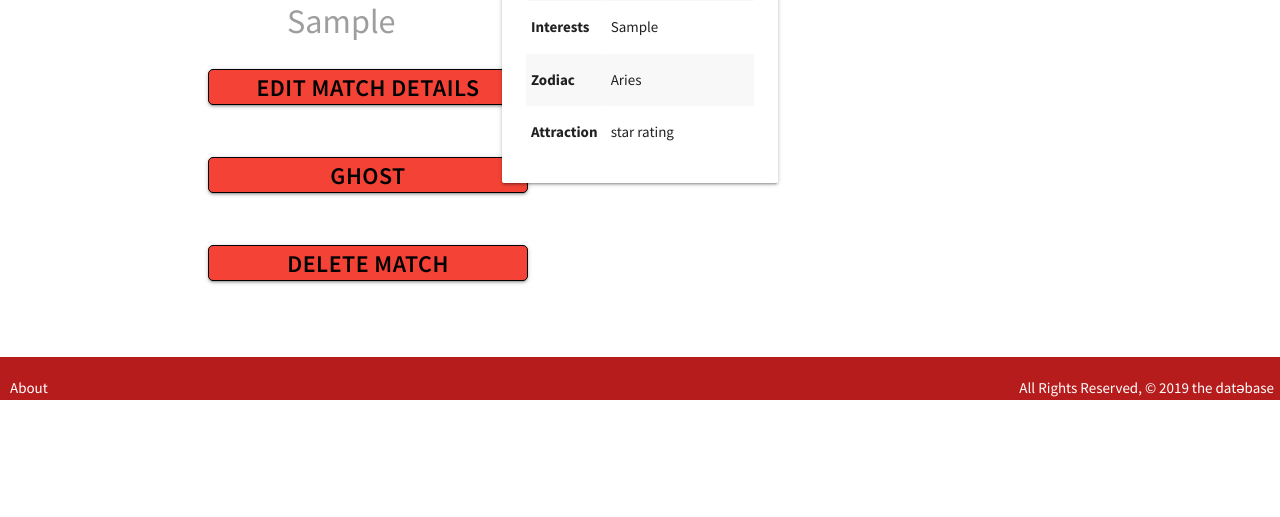
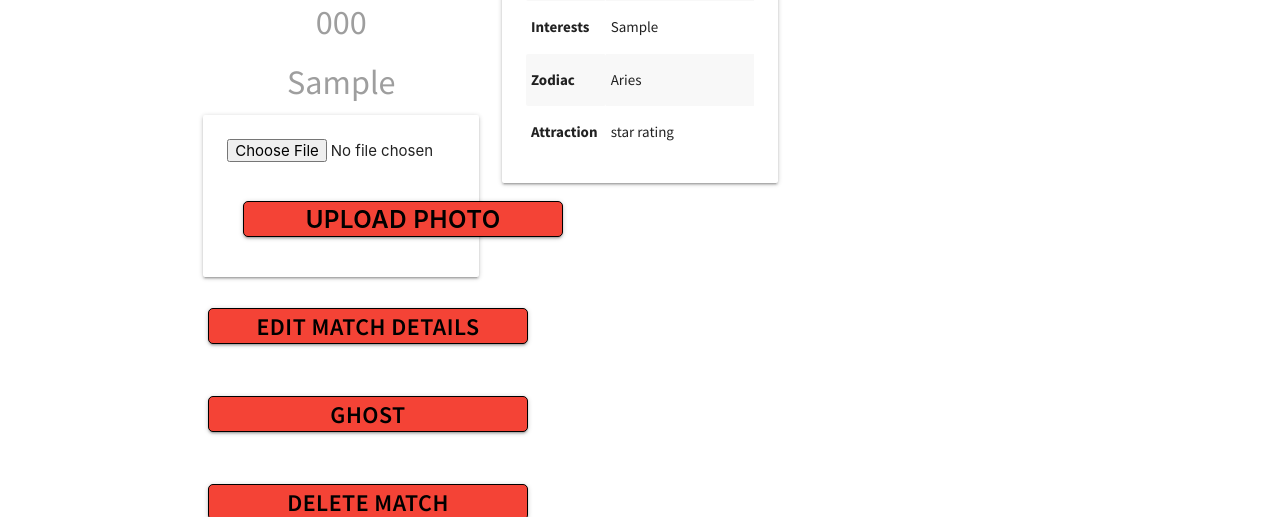
Before and after one commit to daparducci/datebase, a Django app: page /matches/1/ in a window 1280 px wide. Shown: the part 505-1022 px from the top of the page. Before the commit the page ends 905 px from the top, so only its background shows below. Run offline with Django 3.2, Linux system fonts and the light colour scheme; tables that the repository leaves empty hold one stand-in row (values such as "Sample post").

Commit message:
photo upload on details

```diff
--- a/main_app/admin.py
+++ b/main_app/admin.py
@@ -1,5 +1,7 @@
 from django.contrib import admin
-from .models import Match, Rdv
+from .models import Match, Rdv, Match_photo, User_photo
 # Register your models here.
 admin.site.register(Match)
 admin.site.register(Rdv)
+admin.site.register(Match_photo)
+admin.site.register(User_photo)
--- a/main_app/models.py
+++ b/main_app/models.py
@@ -43,6 +43,9 @@ class Match(models.Model):
     see_again = models.BooleanField(null = True)
     ghost = models.BooleanField(null = True)
 
+    def get_absolute_url(self):
+        return reverse('match_detail', kwargs={'pk': self.id})
+
     def __str__(self):
         return self.name
 
--- a/main_app/templates/main_app/match_detail.html
+++ b/main_app/templates/main_app/match_detail.html
@@ -4,13 +4,23 @@
 <div class="row">
     <div class="col s12 m12 l4">
         <div class="card-image center-align">
-            <i class="material-icons" style="font-size: 12rem" >account_circle</i>
+        {% for photo in match.match_photo_set.all %}
+        <img class="responsive-img card-panel" src="{{photo.url}}">
+        {% empty %}
+        <i class="material-icons" style="font-size: 12rem" >account_circle</i>
+        {% endfor %}
         </div>
         <div class="card-content center-align">
             <h2 class="red-text">{{ match.name }}</h2>
             <h4 class="grey-text">{{ match.phone }}</h4>
             <h4 class="grey-text darken-4">{{ match.meet }}</h4>
         </div>
+        <form action="{% url 'add_match_photo' match.id %}" enctype="multipart/form-data" method="POST" class="card-panel">
+            {% csrf_token %}
+            <input type="file" name="photo-file">
+            <br><br>
+            <input type="submit" class="btn red" value="Upload Photo">
+        </form>
         <div class="row center-align">
             <a class="btn red text-white" href="">Edit Match Details</a>
         </div>
--- a/main_app/urls.py
+++ b/main_app/urls.py
@@ -17,4 +17,5 @@ urlpatterns = [
     path('rdvs/', views.RdvList.as_view(), name='rdvs_index'),
     path('rdvs/create', views.RdvCreate.as_view(), name="rdvs_create"),
     path('rdvs/<int:pk>', views.RdvDetail.as_view(), name="rdv_detail"),
+    path('matches/<int:match_id>/add_match_photo/', views.add_match_photo, name="add_match_photo"),
 ]
--- a/main_app/views.py
+++ b/main_app/views.py
@@ -1,5 +1,5 @@
 from django.shortcuts import render, redirect
-from .models import Match, Rdv
+from .models import Match, Rdv, Match_photo, User_photo
 from django.views.generic.edit import CreateView, DeleteView
 from django.views.generic import ListView, DetailView
 from django.contrib.auth.models import User
@@ -9,6 +9,9 @@ from django.contrib.auth.decorators import login_required
 from django.contrib.auth.mixins import LoginRequiredMixin
 import uuid
 import boto3
+
+S3_BASE_URL = 'https://s3-us-west-1.amazonaws.com/'
+BUCKET = 'datebase'
 
 # Create your views here.
 def signup(request):
@@ -24,6 +27,23 @@ def signup(request):
   form = UserCreationForm()
   context = {'form': form, 'error_message': error_message}
   return render(request, 'registration/signup.html', context)
+
+def add_match_photo(request, match_id):
+  print(match_id)
+  photo_file = request.FILES.get('photo-file', None)
+  if photo_file:
+    session = boto3.Session(profile_name="datebase")
+    s3 = session.client('s3')
+    key = uuid.uuid4().hex[:6] + photo_file.name[photo_file.name.rfind('.'):]
+    try:
+      s3.upload_fileobj(photo_file, BUCKET, key)
+      url = f"{S3_BASE_URL}{BUCKET}/{key}"
+      photo = Match_photo(url=url, match_id=match_id)
+      photo.save()
+    except:
+      print('An error occurred uploading file to S3')
+  return redirect('match_detail', pk=match_id)
+
 
 def home(request):
     return render(request, 'home.html')
@@ -52,7 +72,6 @@ class MatchDetail(DetailView):
 
 class MatchDelete(DeleteView):
   model = Match
-  print('working')
   success_url = '/matches/'
 
 class RdvCreate(CreateView):
```
Also changed, not shown: main_app/migrations/0010_auto_20190617_1808.py (added).
